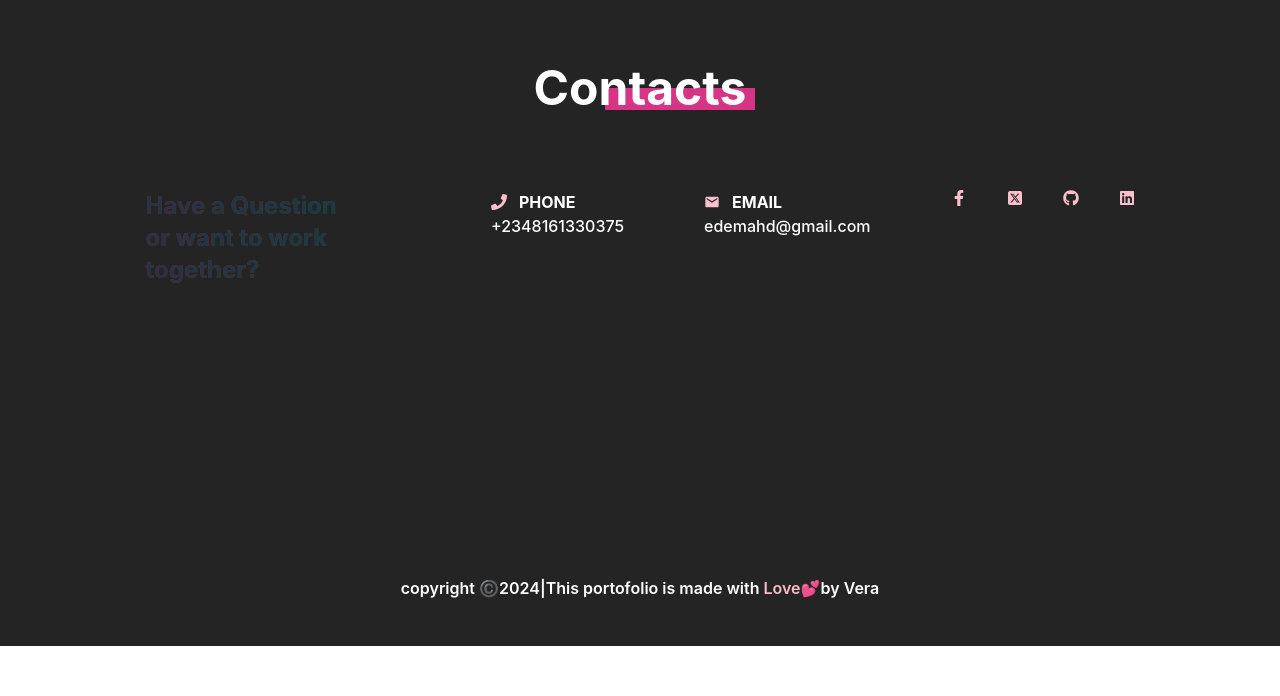
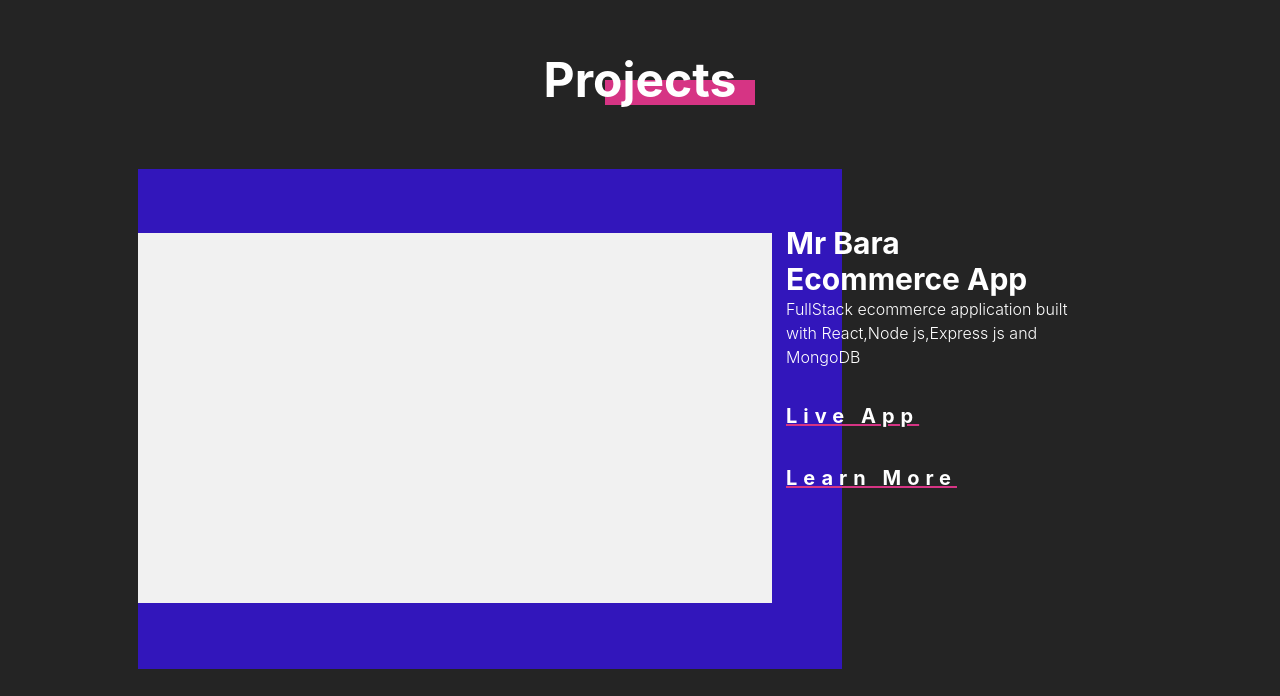
Before and after one commit to veramarach/myportofolio, a React (Vite) app: page / in a window 1280 px wide. Shown: the part 1504-2200 px from the top of the page. Before the commit the page ends 2150 px from the top, so only its background shows below. Built offline with nearby package versions, Linux system fonts and the light colour scheme; what tailwindcss-animated would draw is missing.

Commit message:
project component added

```diff
--- a/src/Components/Hero.tsx
+++ b/src/Components/Hero.tsx
@@ -18,7 +18,7 @@ const Hero :React.FC= () => {
 
         <h2 className=' font-extrabold text-5xl  animate-slide-in bg-gradient-to-r from-red  to-orange text-transparent bg-clip-text  '>I'm a full stack web developer</h2>
         <a href={cv}
-        download=""
+
         >
           <div className='flex my-8'>
         <div  className="border-pink border-double w-[140px] h-[50px] p-6 border-4 text-pink flex gap-2 items-center animate-slide-in hover:border-[#D63484]">Resume
--- a/src/Components/Projects.tsx
+++ b/src/Components/Projects.tsx
@@ -2,11 +2,41 @@ import React from 'react'
 
 const Projects:React.FC= () => {
   return (
-    <div id='project' className="bg-white w-full h-[100vh] flex justify-center py-8">
+    <div id='project' className="bg-[#242424] w-full h-[100vh]  py-8">
         <div className='flex justify-center'>
        <h2 className='text-white font-bold text-5xl absolute mt-2 '>Projects</h2>
-        <div className='w-[150px] h-[25px] bg-[#D63484]  mt-8 ml-20'></div>
+        <div className='w-[150px] h-[25px] bg-[#D63484]   mt-8 ml-20'></div>
        </div>
+
+
+       <div className='flex w-full justify-center' >
+
+
+         <div className=' bg-[#3216bb] w-[55%] h-[500px] flex-col flex mt-16 hover:animate-pulse '>
+            <a href="https://ecommerce-int.vercel.app/">
+            <div className='bg-[#f1f1f1] h-[370px] w-[90%] mt-16'></div>
+            </a>
+          </div>
+
+
+
+            <div className='text-white mt-14 relative right-14 top-16'>
+              <h2 className=' font-bold text-3xl w-[250px]'>Mr Bara Ecommerce App</h2>
+              <p className='w-[300px] font-light'>FullStack ecommerce application built with React,Node js,Express js and MongoDB</p>
+
+             <div className='mt-8  flex flex-col gap-8'>
+             <a href="https://ecommerce-int.vercel.app/">
+                <span className=' font-bold text-white  tracking-[6px] underline decoration-[#D63484] text-[20px]'>Live App</span>
+              </a>
+
+              <div>
+              <a href="https://github.com/veramarach/EcommerceApp">
+                <span className=' font-bold  tracking-[6px] text-white  underline decoration-[#D63484] text-[20px]'>Learn More</span>
+              </a>
+              </div>
+             </div>
+            </div>
+        </div>
 
     </div>
   )
--- a/src/Pages/LandingPage.tsx
+++ b/src/Pages/LandingPage.tsx
@@ -3,12 +3,14 @@ import About from '../Components/About'
 import Hero from '../Components/Hero'
 
 import Contact from '../Components/Contact'
+import Projects from '../Components/Projects'
 
 const LandingPage :React.FC= () => {
   return (
     <div>
         <Hero/>
         <About/>
+        <Projects/>
         <Contact/>
 
 
```
